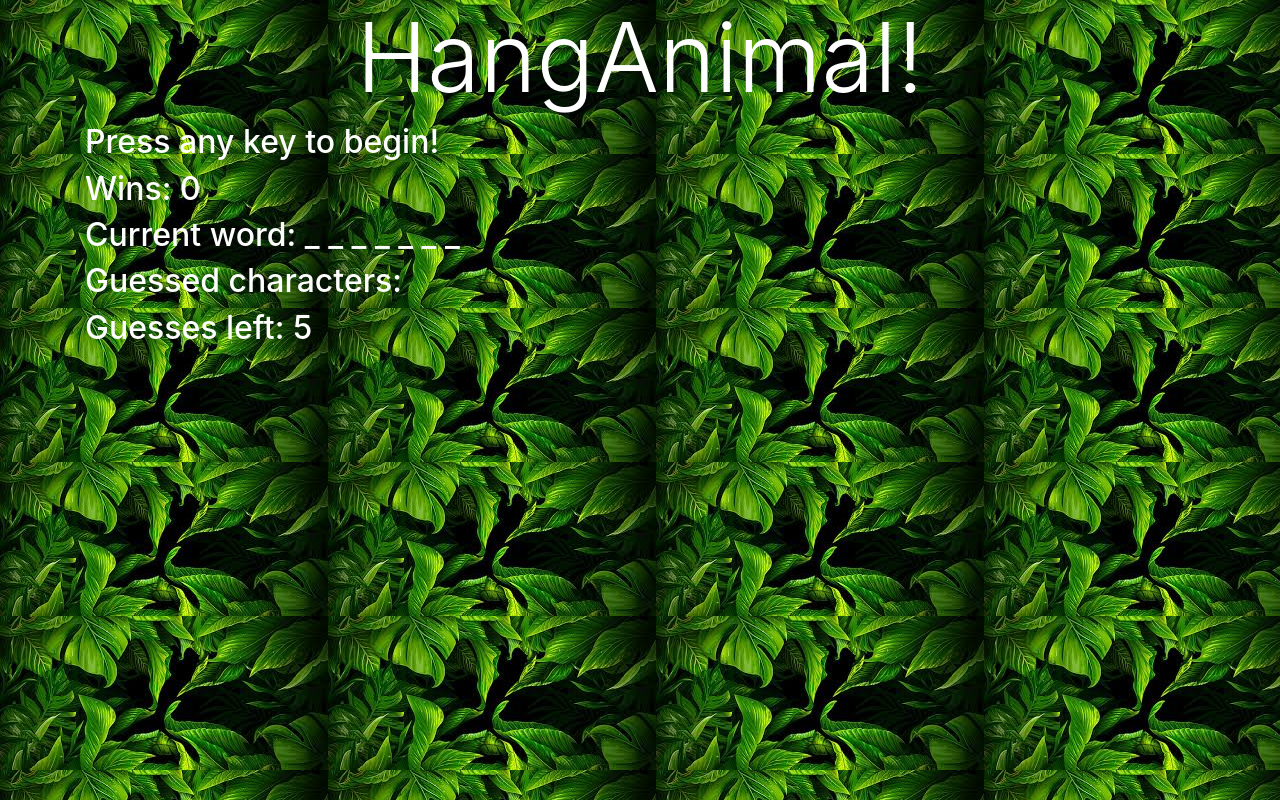
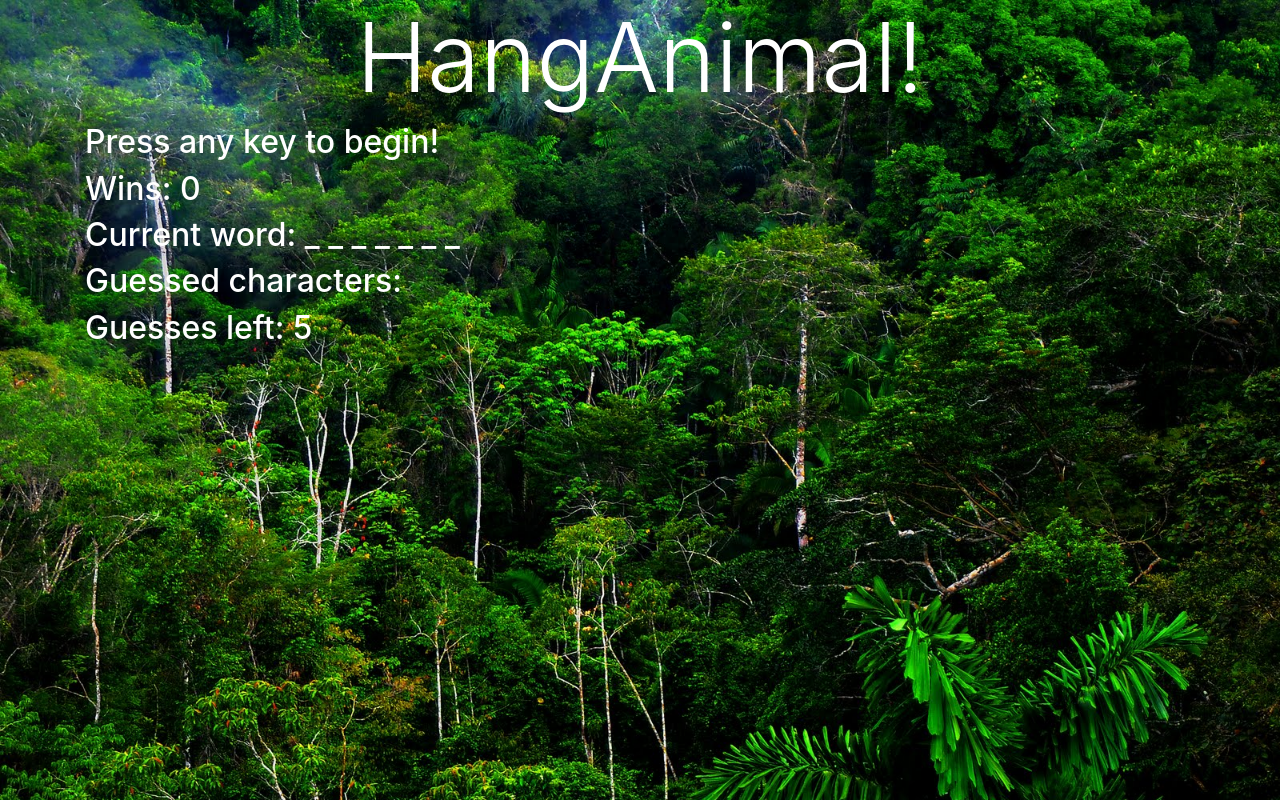
Before and after one commit to EndreoT-Bootcamp/Word-Guess-Game, a plain HTML site: page index.html in a window 1280 px wide. Drawn offline with nearby package versions, Linux system fonts and the light colour scheme.

Commit message:
changed background image

```diff
--- a/assets/css/style.css
+++ b/assets/css/style.css
@@ -1,4 +1,6 @@
 body {
-    background-image: url("../images/jungle.jfif");
+    background-image: url("../images/jungle1.jpg");
+    background-repeat: no-repeat;
+    background-size: 100%;
     color: white;
 }
```
Also changed, not shown: assets/images/jungle.jfif (deleted), assets/images/jungle1.jpg (added).
